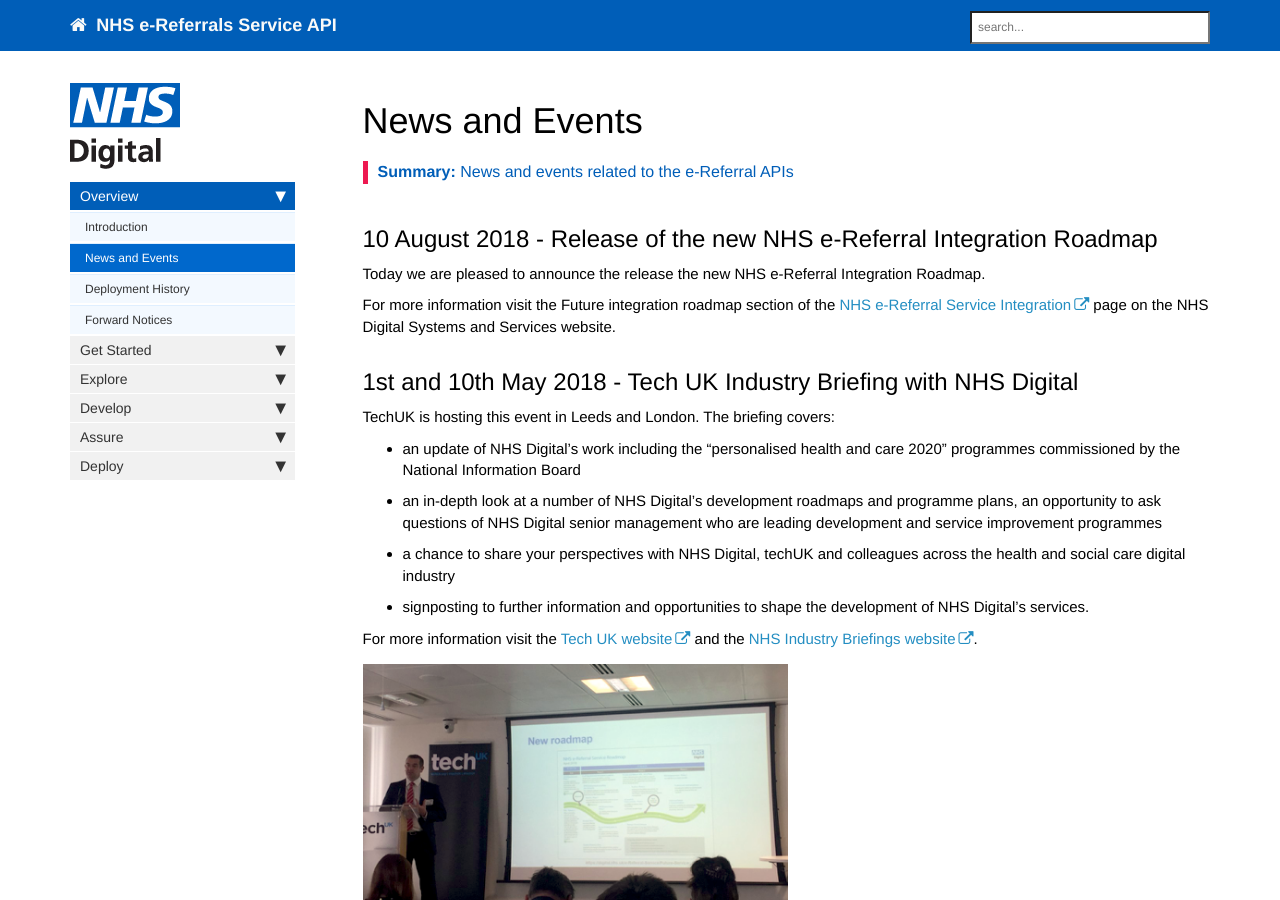
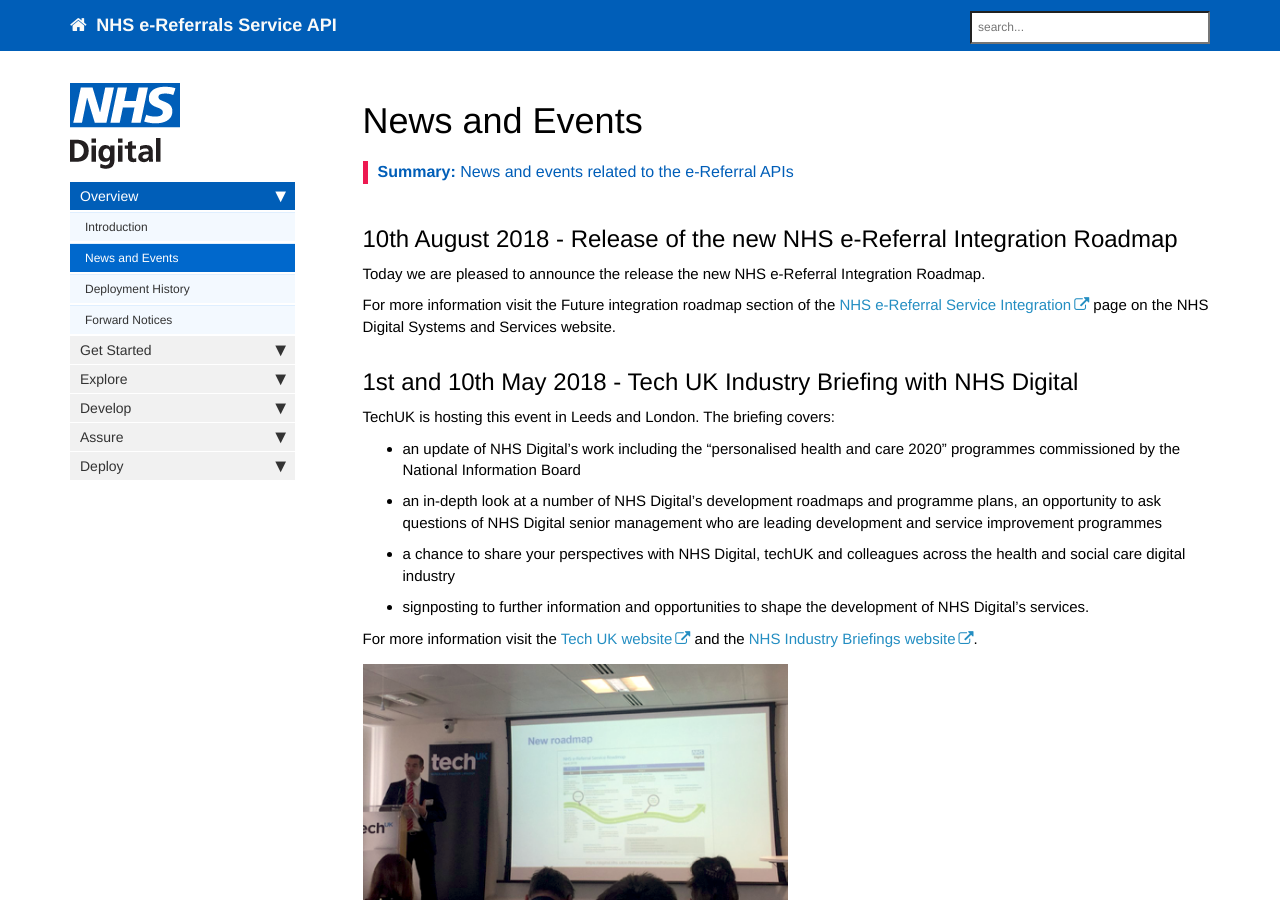
Before and after one commit to nhsconnect/digital-referrals, a Jekyll site: the page built from pages/news_and_events.md, in a window 1280 px wide and 900 px high. Built offline with Jekyll 4.4.1, drawn with Linux system fonts in a browser that asks for light colours; nearby versions of some CDN libraries; comment, search, counter and statistics services are not loaded.

Commit message:
Minor change to date

```diff
--- a/pages/news_and_events.md
+++ b/pages/news_and_events.md
@@ -7,7 +7,7 @@ permalink: /news_and_events.html
 summary: "News and events related to the e-Referral APIs"
 ---
 
-## 10 August 2018 - Release of the new NHS e-Referral Integration Roadmap
+## 10th August 2018 - Release of the new NHS e-Referral Integration Roadmap
 
 Today we are pleased to announce the release the new NHS e-Referral Integration Roadmap.
 
```
